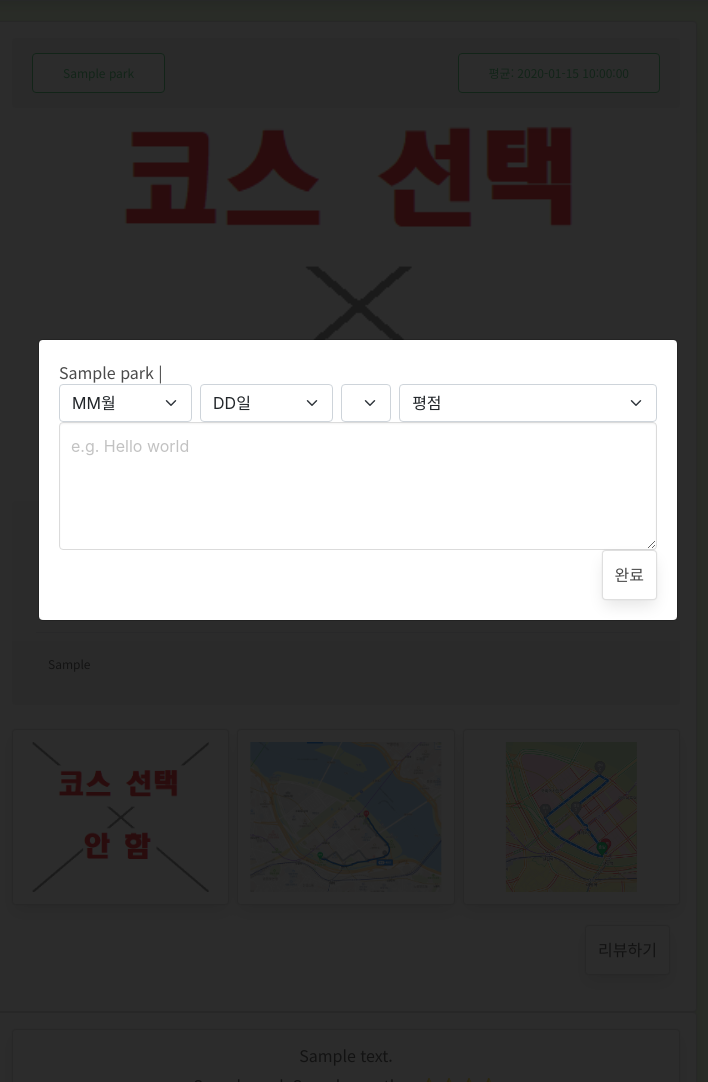
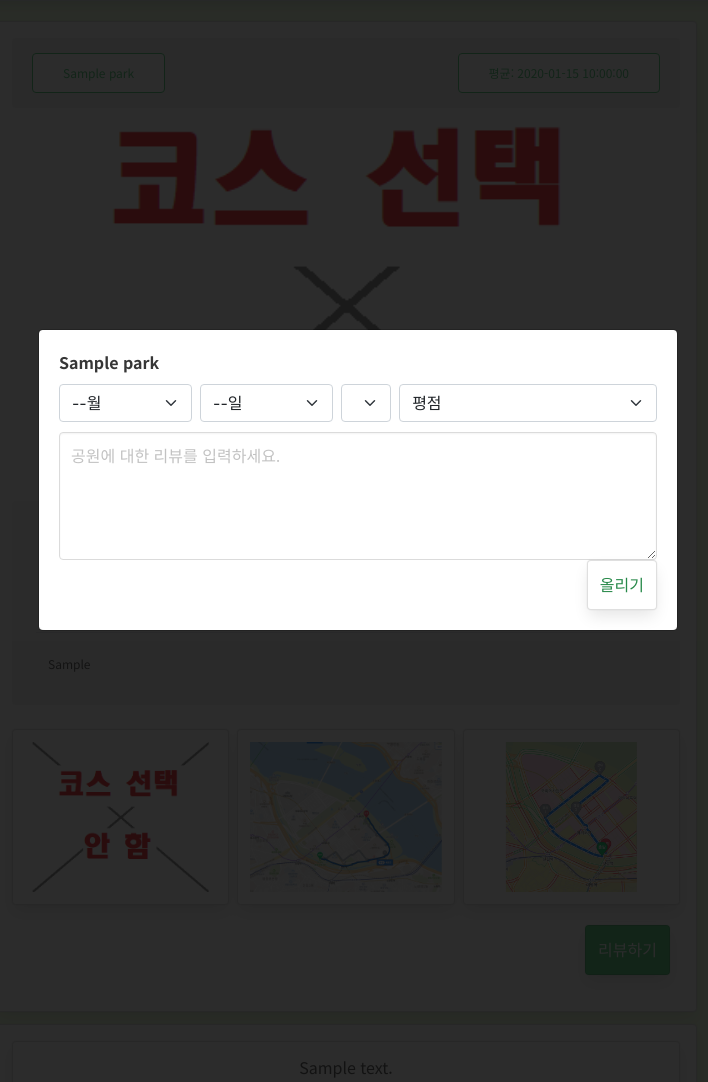
Before and after one commit to ryeong25/ParkReview, a Flask app: template templates/park.html in a window 1280 px wide, after a click on "리뷰하기". Shown: the part 122-1204 px from the top of the page, without its empty margins (282-990 px from the left). Run offline with Flask 2, Linux system fonts and the light colour scheme; the template is opened without the code that fills it: most values are stand-ins (such as "Sample title", 1, 10 or a date in 2020); some libraries are stand-ins or nearby versions; some web fonts are replaced.

Commit message:
CSS 마무리

```diff
--- a/static/parkstyle.css
+++ b/static/parkstyle.css
@@ -102,6 +102,7 @@ body .parkBoxInfo .notification {
     width: 100%;
     position: absolute;
     top: 50%;
+    left: 0;
     transform: translateY(-50%);
 }
 
@@ -117,6 +118,8 @@ body .parkBoxDesc {
 
 .img-box img {
     height: 100%;
+    width: auto;
+    max-width: none;
     position: absolute;
     top: 50%;
     left: 50%;
@@ -128,3 +131,21 @@ body .parkBoxDesc {
     overflow: hidden;
     height: 150px;
 }
+
+body > div.wrap > div:nth-child(2) {
+    margin-top: 10px;
+}
+
+body > div.wrap > div:nth-child(1) > div.parkBoxModalBtn > button {
+    background-color: #48c774;
+    color: #fff;
+}
+
+body > div.wrap > div:nth-child(1) > div.parkBoxModalBtn > button:hover {
+    background-color: #53d581;
+}
+
+#modalBEdrop {
+    margin-bottom: 10px;
+    margin-top: 10px;
+}
--- a/templates/park.html
+++ b/templates/park.html
@@ -3,7 +3,6 @@
 <head>
 
     <link href="../static/parkstyle.css" rel="stylesheet">
-
 
 </head>
 <body>
@@ -87,11 +86,11 @@
         <div class="modal-background" onclick='$("#modal-post").removeClass("is-active")'></div>
         <div class="modal-content">
             <div class="box" id="modalBox">
-                {{ parks.parkName }} |
+                <strong>{{ parks.parkName }}</strong>
                 <div id="modalBoxEntry">
                     <div class="dropSelect" id="modalBEdrop">
                         <select class="form-select" id="mm">
-                            <option selected>MM월</option>
+                            <option selected>--월</option>
                             <option value=01>1월</option>
                             <option value=02>2월</option>
                             <option value=03>3월</option>
@@ -106,7 +105,7 @@
                             <option value=12>12월</option>
                         </select>
                         <select class="form-select" id="dd">
-                            <option selected>DD일</option>
+                            <option selected>--일</option>
                             <option value=01>1일</option>
                             <option value=02>2일</option>
                             <option value=03>3일</option>
@@ -157,8 +156,8 @@
                             <option value=5>{{ "⭐" * 5 }}</option>
                         </select>
                     </div>
-                    <textarea class="textarea" placeholder="e.g. Hello world" id="comment"></textarea>
-                    <button class="column card btn reviewBtn" id="ReviewBtn">  완료  </button>
+                    <textarea class="textarea" placeholder="공원에 대한 리뷰를 입력하세요." id="comment"></textarea>
+                    <button class="column card btn reviewBtn" id="ReviewBtn" style="color: #278949">  올리기  </button>
 
                 </div>
             </div>
```
